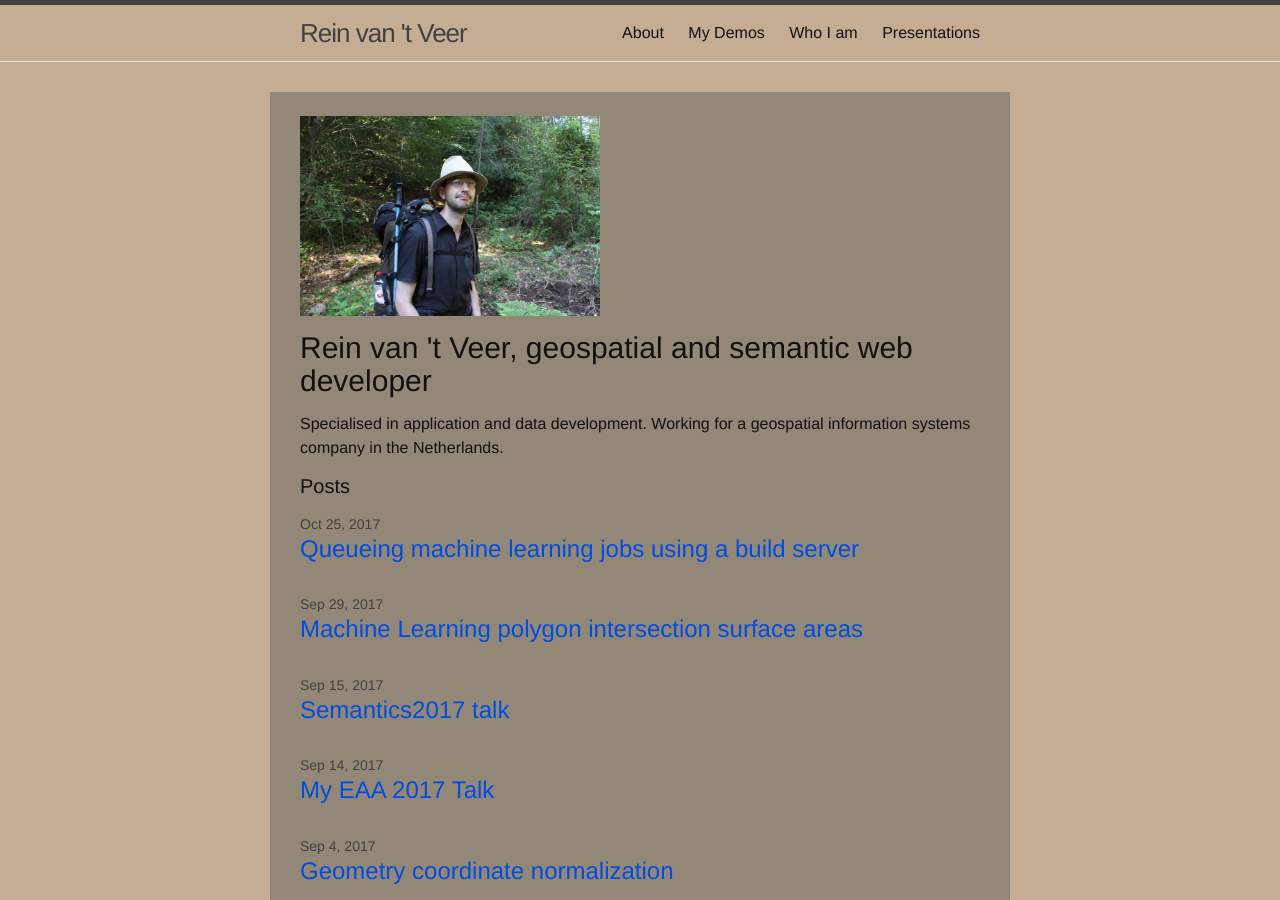
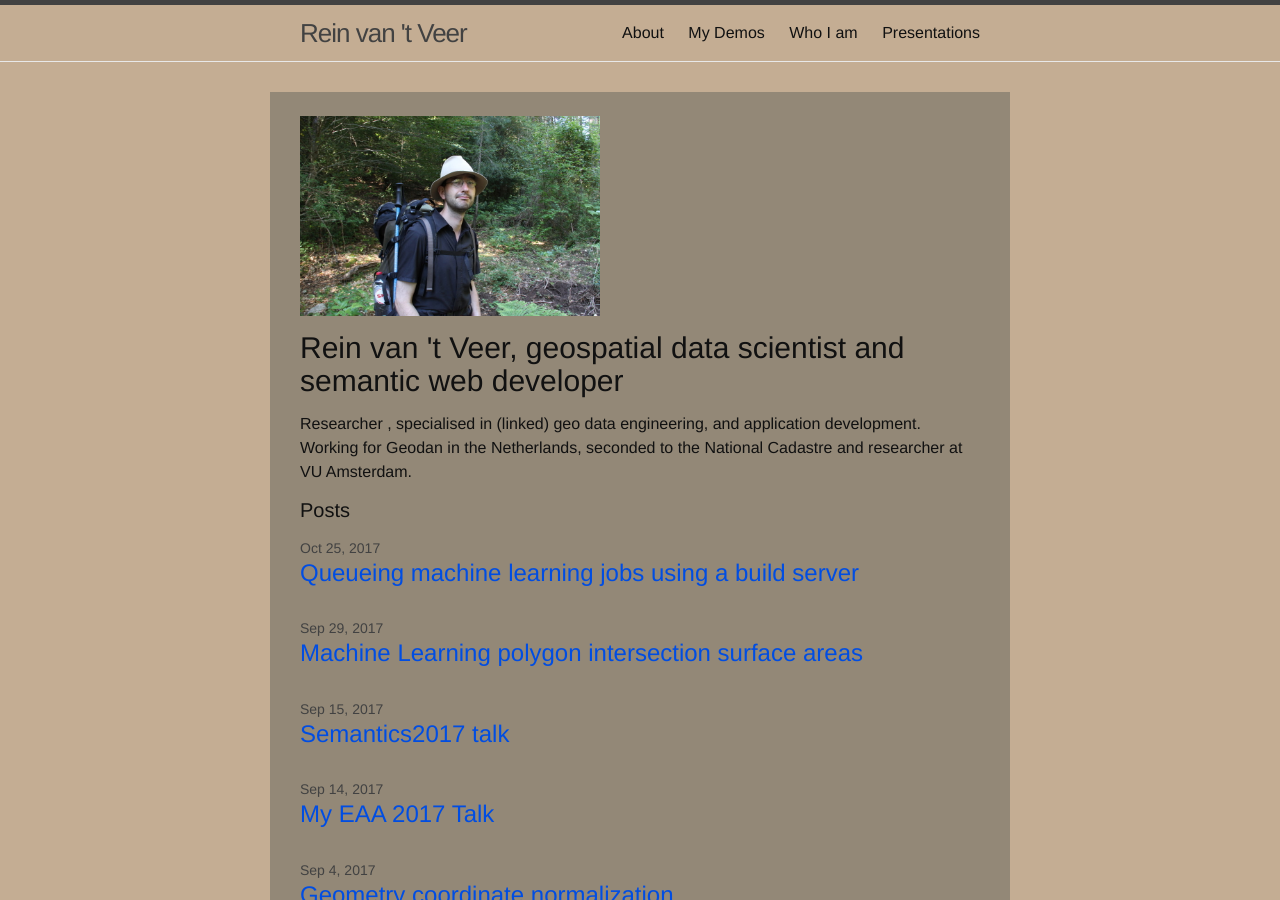
Before and after one commit to reinvantveer/reinvantveer.github.io, a Jekyll site: the page built from index.md, in a window 1280 px wide and 900 px high. Built offline with Jekyll 4.4.1, drawn with Linux system fonts in a browser that asks for light colours; comment, search, counter and statistics services are not loaded.

Commit message:
Update personal description

```diff
--- a/index.md
+++ b/index.md
@@ -5,8 +5,8 @@ layout: default
 <div class="home">
     <br/>
     <p><img src="./images/IMG_0150_25_pct.JPG" height="200px"/></p>
-    <h2>Rein van 't Veer, geospatial and semantic web developer</h2>
-    <p>Specialised in application and data development. Working for a geospatial information systems company in the Netherlands.</p>
+    <h2>Rein van 't Veer, geospatial data scientist and semantic web developer</h2>
+    <p>Researcher , specialised in (linked) geo data engineering, and application development. Working for Geodan in the Netherlands, seconded to the National Cadastre and researcher at VU Amsterdam.</p>
 
 
   <h1 class="page-heading">Posts</h1>
```
